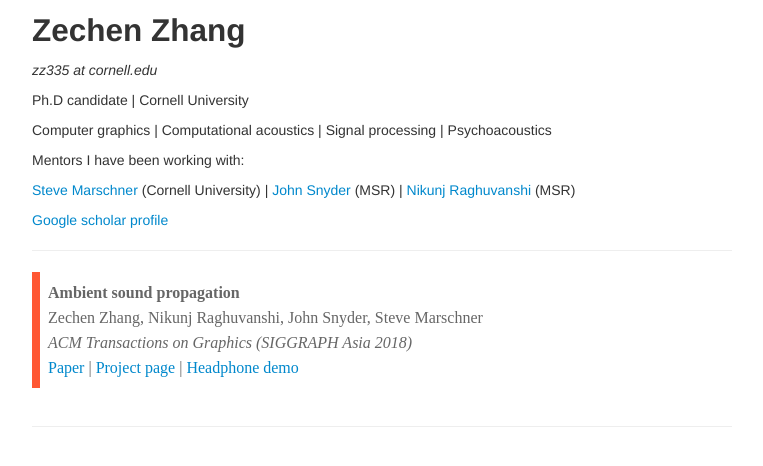
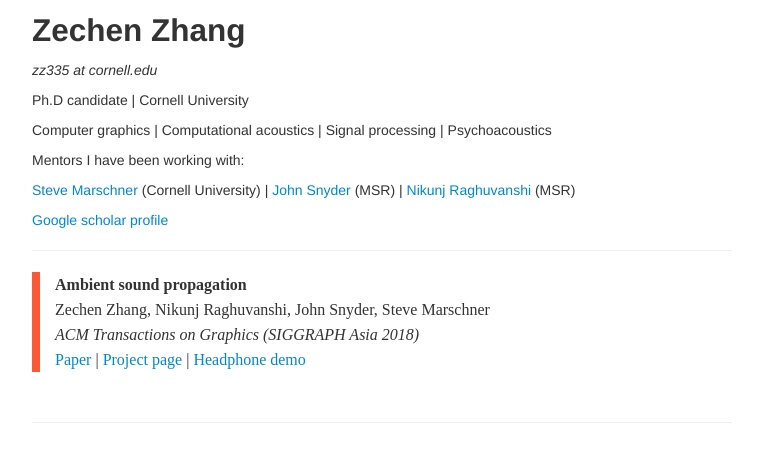
Before and after one commit to ZechenZ/zechenz.github.com, a Jekyll site: the page built from index.md, in a window 1280 px wide. Shown: the top 466 px of the page, without its empty margins (258-1021 px from the left). Built offline with Jekyll 4.4.1, drawn with Linux system fonts in a browser that asks for light colours; our own code applies the rules of GitHub Pages for plain Markdown files.

Commit message:
edit blockquote style

```diff
--- a/assets/themes/twitter/css/kbroman.css
+++ b/assets/themes/twitter/css/kbroman.css
@@ -11,17 +11,9 @@
 }
 
 blockquote{
-  background: #fff;
-  padding: 8px 0px 8px 8px;
-  margin: 0 0 8px;
-  position: relative;
 
   /*Font*/
   font-family: "Times New Roman";
-  font-size: 16px;
-  line-height: 1.2;
-  color: #666;
-  text-align: justify;
 
   /*Borders - (Optional)*/
   border-left: 8px solid #FF5733;
--- a/assets/themes/twitter/css/style.css
+++ b/assets/themes/twitter/css/style.css
@@ -65,18 +65,9 @@
   color: #FFF; }
 
   blockquote{
-    display:block;
-    background: #fff;
-    padding: 8px 0px 8px 8px;
-    margin: 0 0 8px;
-    position: relative;
 
     /*Font*/
     font-family: "Times New Roman";
-    font-size: 16px;
-    line-height: 1.2;
-    color: #666;
-    text-align: justify;
 
     /*Borders - (Optional)*/
     border-left: 8px solid #FF5733;
```
